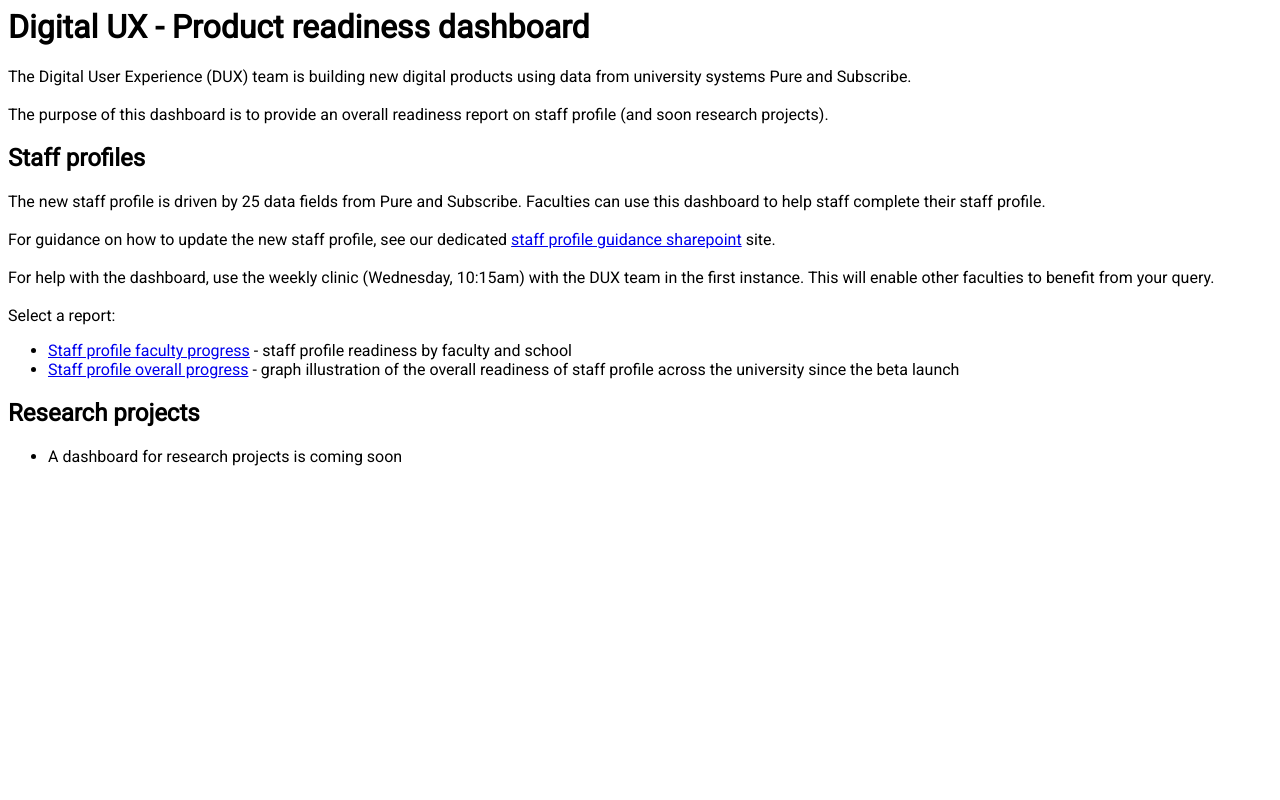
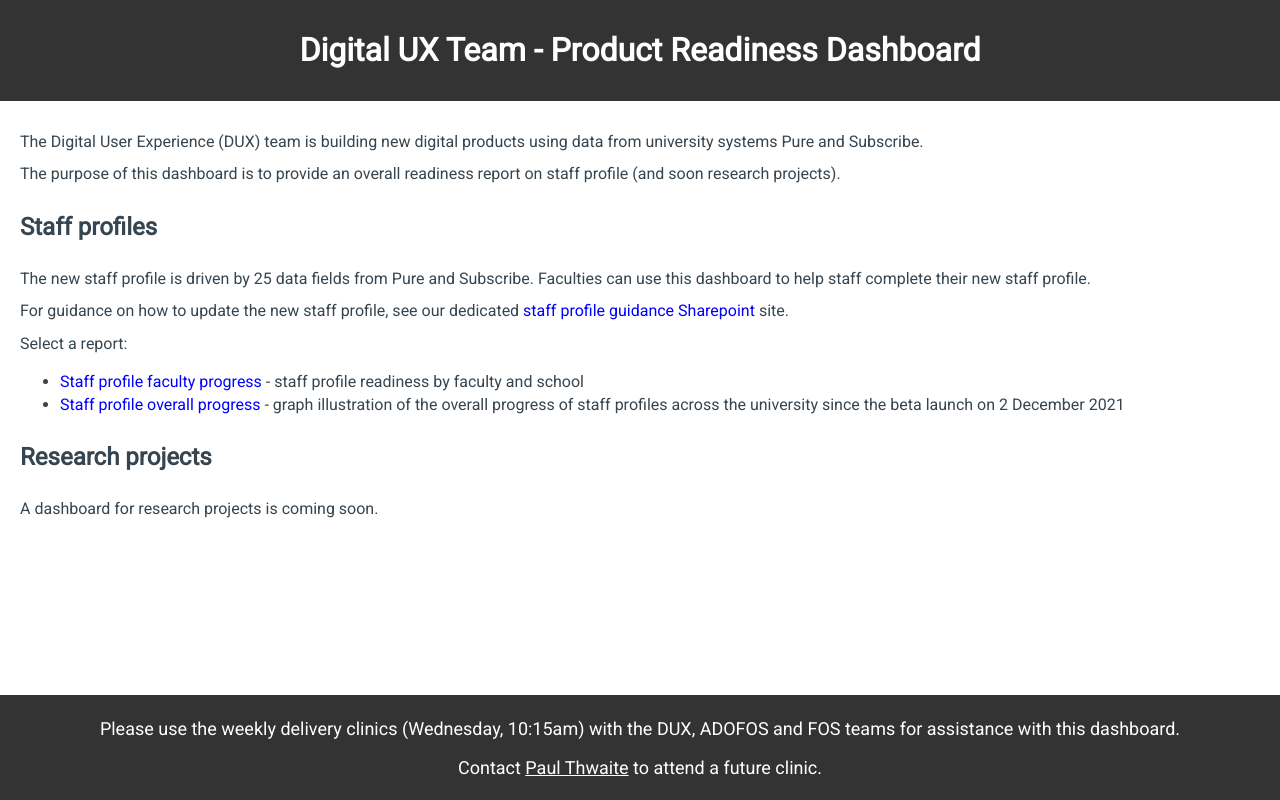
Before and after one commit to PaulThwaiteUK/telegram, a plain HTML site: page dux-dashboard-external/index.html in a window 1280 px wide. Drawn offline with Linux system fonts and the light colour scheme.

Commit message:
Improved css and index.html dashboards

```diff
--- a/css/dux-dashboard.css
+++ b/css/dux-dashboard.css
@@ -1,10 +1,64 @@
-@import url('https://fonts.googleapis.com/css2?family=Roboto:wght@300;400&display=swap');
+@import url("https://fonts.googleapis.com/css2?family=Roboto:wght@300;400&display=swap");
 
-html, body {
-    font-family: 'Roboto';
+html,
+body {
+  font-family: "Roboto";
+  margin: 0;
 }
 
-table, th, td {
+.container {
+  width: 80%;
+  margin: auto;
+  text-align: center;
+}
+
+#mainheader {
+  background: #333;
+  color: white;
+  padding: 10px;
+}
+
+a {
+  color: blue;
+  text-decoration: none;
+}
+
+.mainsection {
+  padding: 10px 20px 10px 20px;
+  margin-top: 10px;
+  line-height: 1.4em;
+  color: #36454f;
+}
+
+.mainsection h2 {
+  padding-top: 10px;
+}
+
+.mainsection div {
+  padding-top: 10px;
+}
+
+#mainfooter {
+  background: #333;
+  color: white;
+  text-align: center;
+  height: 100px;
+  width: 100%;
+  bottom: 0px;
+  font-size: 18px;
+  position: absolute;
+  vertical-align: middle;
+  padding-top: 5px;
+}
+
+#mainfooter a {
+  color: white;
+  text-decoration: underline;
+}
+
+table,
+th,
+td {
   border: 1px solid black;
   border-collapse: collapse;
   border-color: #808080;
@@ -22,4 +76,7 @@ table, th, td {
   width: 16%;
 }
 
- .chart-container { width:1000px; height:480px}
+.chart-container {
+  width: 1000px;
+  height: 480px;
+}
--- a/dux-dashboard-external/index.html
+++ b/dux-dashboard-external/index.html
@@ -2,34 +2,79 @@
   <head>
     <link rel="stylesheet" type="text/css" href="../css/dux-dashboard.css" />
   </head>
+
   <body>
+    <header id="mainheader">
+      <div class="container">
+        <h1>Digital UX Team - Product Readiness Dashboard</h1>
+      </div>
+    </header>
 
+    <section class="mainsection">
+      <div>
+        The Digital User Experience (DUX) team is building new digital products
+        using data from university systems Pure and Subscribe.
+      </div>
 
-
-    <h1>Digital UX - Product readiness dashboard</h1>
-    <div>The Digital User Experience (DUX) team is building new digital products using data from university systems Pure and Subscribe.  </div>
-    <br>
-    <div>The purpose of this dashboard is to provide an overall readiness report on staff profile (and soon research projects). </div>
+      <div>
+        The purpose of this dashboard is to provide an overall readiness report
+        on staff profile (and soon research projects).
+      </div>
 
       <h2>Staff profiles</h2>
-    <div>The new staff profile is driven by 25 data fields from Pure and Subscribe.  Faculties can use this dashboard to help staff complete their staff profile. </div>
-    <br>
-    <div>For guidance on how to update the new staff profile, see our dedicated  <a href="https://sotonac.sharepoint.com/teams/staff-profile-guidance"  target="_blank" > staff profile guidance sharepoint</a> site.</div>
-    <br>
-    <div>For help with the dashboard, use the weekly clinic (Wednesday, 10:15am) with the DUX team in the first instance.  This will enable other faculties to benefit from your query.</div>
-    <br>
+      <div>
+        The new staff profile is driven by 25 data fields from Pure and
+        Subscribe. Faculties can use this dashboard to help staff complete their
+        new staff profile.
+      </div>
+
+      <div>
+        For guidance on how to update the new staff profile, see our dedicated
+        <a
+          href="https://sotonac.sharepoint.com/teams/staff-profile-guidance"
+          target="_blank"
+        >
+          staff profile guidance Sharepoint</a
+        >
+        site.
+      </div>
+
       <div>Select a report:</div>
       <ul>
-        <li><a href="../drupal-reports/reports-data/staff-profile/faculty-progress/latest/staff-profile-faculty-progress.html">Staff profile faculty progress</a> - staff profile readiness by faculty and school</li>
-        <li><a href="../drupal-reports/reports-data/staff-profile/overall-progress/html/staff-profile-progress.html">Staff profile overall progress</a> - graph illustration of the overall readiness of staff profile across the university since the beta launch</li>
+        <li>
+          <a
+            href="../drupal-reports/reports-data/staff-profile/faculty-progress/latest/staff-profile-faculty-progress.html"
+            >Staff profile faculty progress</a
+          >
+          - staff profile readiness by faculty and school
+        </li>
+        <li>
+          <a
+            href="../drupal-reports/reports-data/staff-profile/overall-progress/html/staff-profile-progress.html"
+            >Staff profile overall progress</a
+          >
+          - graph illustration of the overall progress of staff profiles across
+          the university since the beta launch on 2 December 2021
+        </li>
       </ul>
 
       <h2>Research projects</h2>
 
-    <ul>
-    <li>A dashboard for research projects is coming soon
-    </ul>
-
-
+      <div>A dashboard for research projects is coming soon.</div>
+    </section>
+    <footer id="mainfooter">
+      <p>
+        Please use the weekly delivery clinics (Wednesday, 10:15am) with the
+        DUX, ADOFOS and FOS teams for assistance with this dashboard.
+      </p>
+      <p>
+        Contact
+        <a
+          href="mailto:paul.thwaite@soton.ac.uk?subject=Please invite me to a delivery clinic"
+          >Paul Thwaite</a
+        >
+        to attend a future clinic.
+      </p>
+    </footer>
   </body>
 </html>
```
Also changed, not shown: dux-dashboard-internal/index.html (+125 -22 lines). Lines whose indentation alone changed are shown as unchanged.
